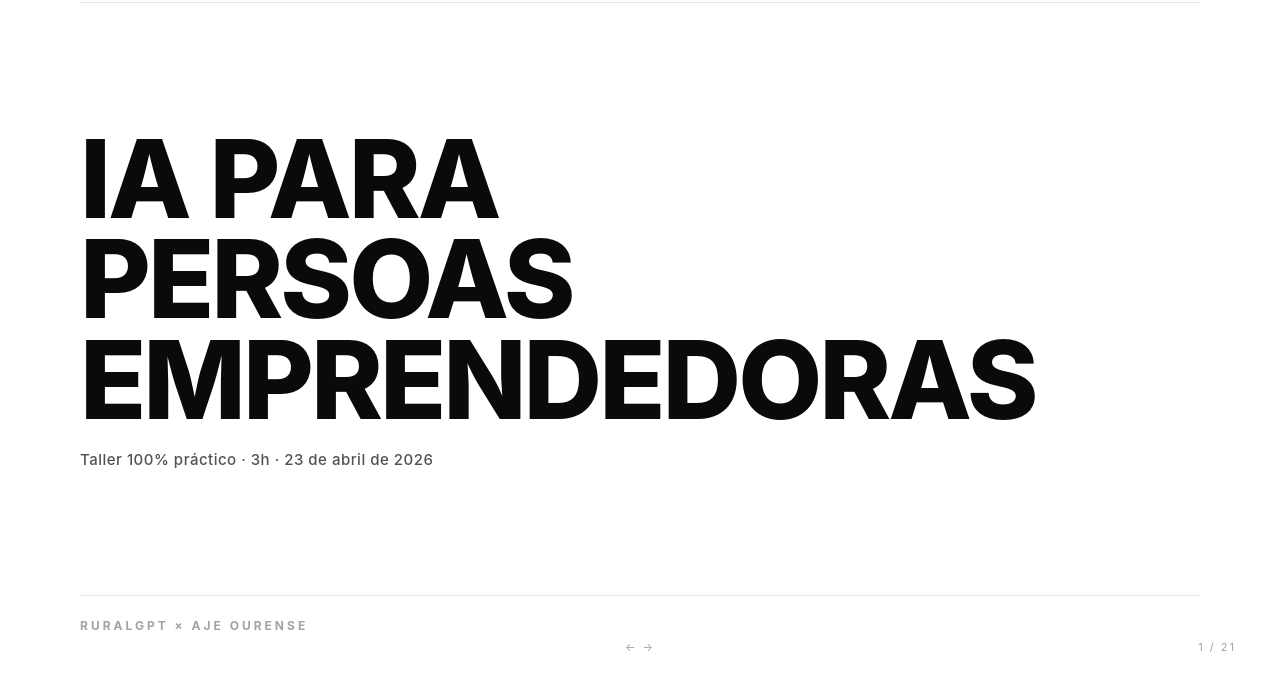
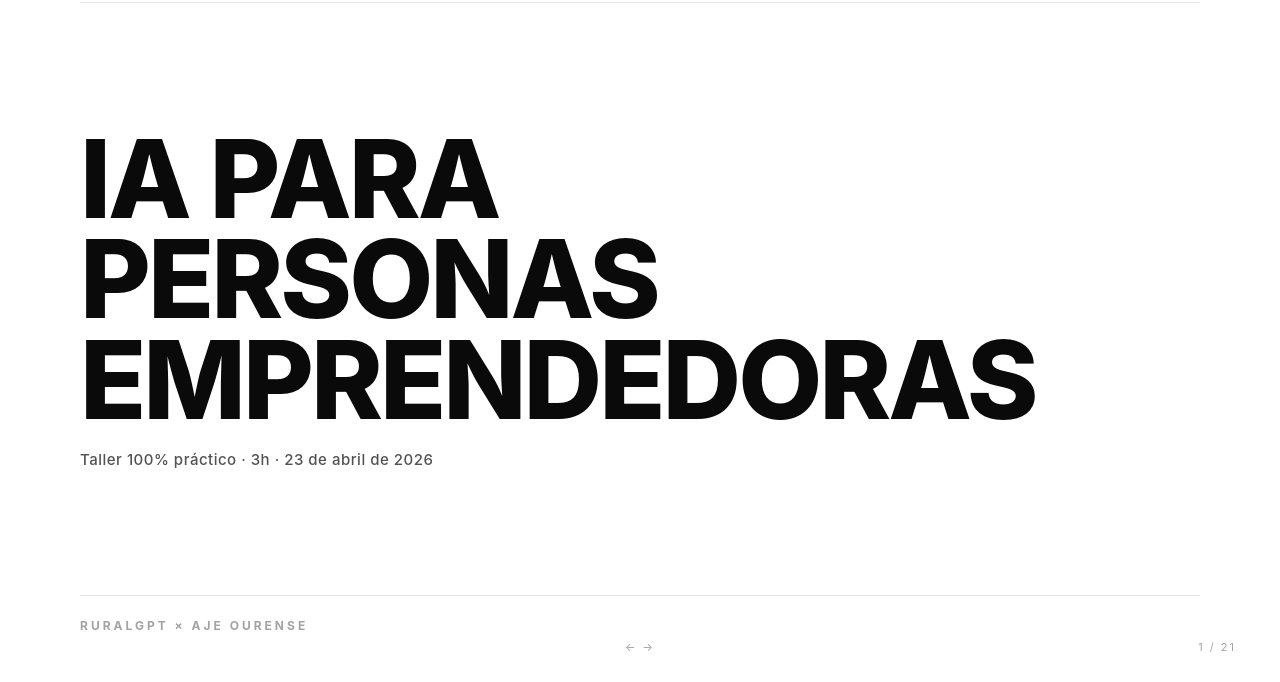
Before and after one commit to ruralhackers/presentations, a plain HTML site: page ia-2026-04-23-aje-ourense/index.html in a window 1280 px wide. Shown: the part 118-800 px from the top of the page. Drawn offline with Linux system fonts and the light colour scheme.

Commit message:
Fix title: persoas → personas
Co-Authored-By: Claude Sonnet 4.6 <noreply@anthropic.com>

```diff
--- a/ia-2026-04-23-aje-ourense/index.html
+++ b/ia-2026-04-23-aje-ourense/index.html
@@ -309,7 +309,7 @@
             <img src="../assets/logos/rural-hackers.png" alt="Rural Hackers">
         </div>
         <div class="cover-main">
-            <div class="cover-title">IA PARA<br>PERSOAS<br>EMPRENDEDORAS</div>
+            <div class="cover-title">IA PARA<br>PERSONAS<br>EMPRENDEDORAS</div>
             <div class="cover-sub">Taller 100% práctico · 3h · 23 de abril de 2026</div>
         </div>
         <div class="cover-bottom">
```
